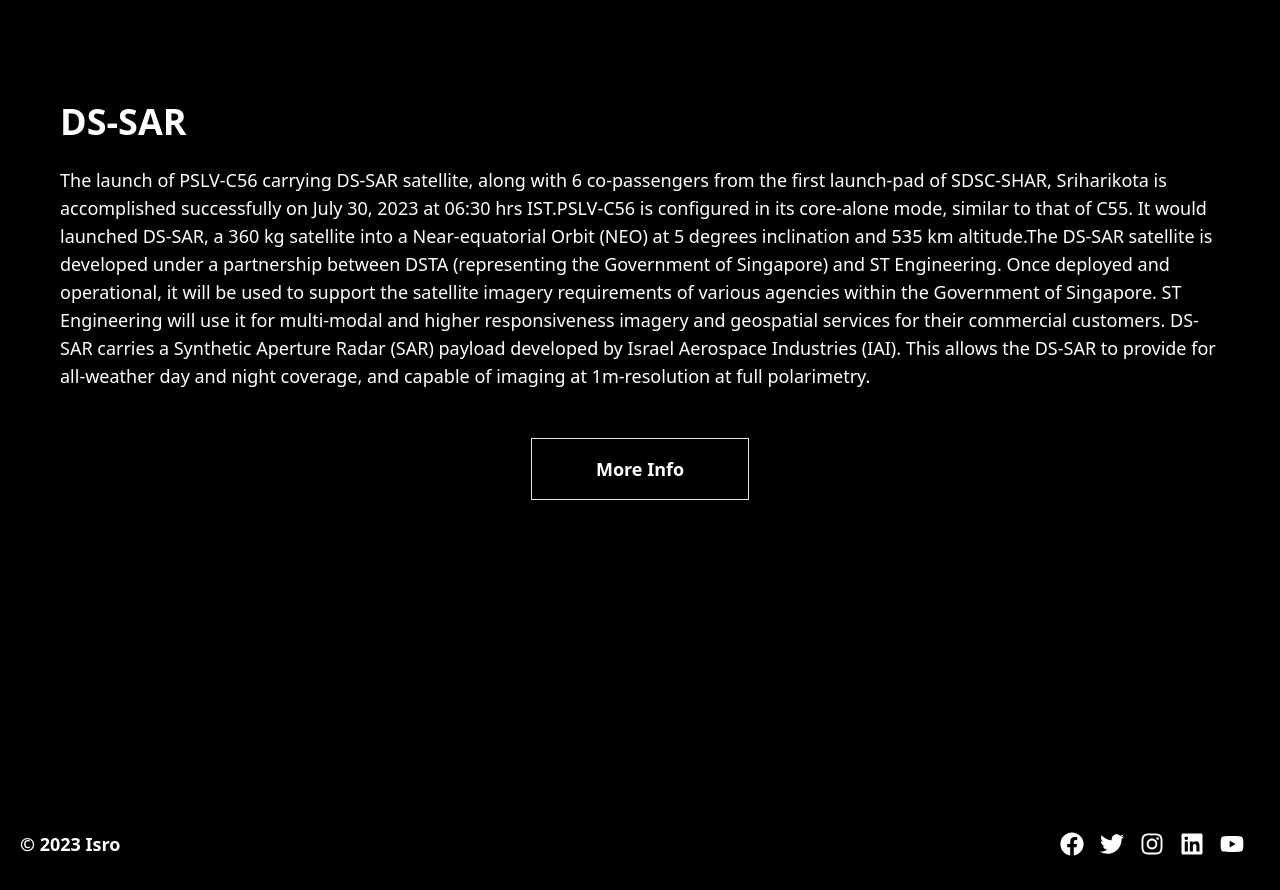
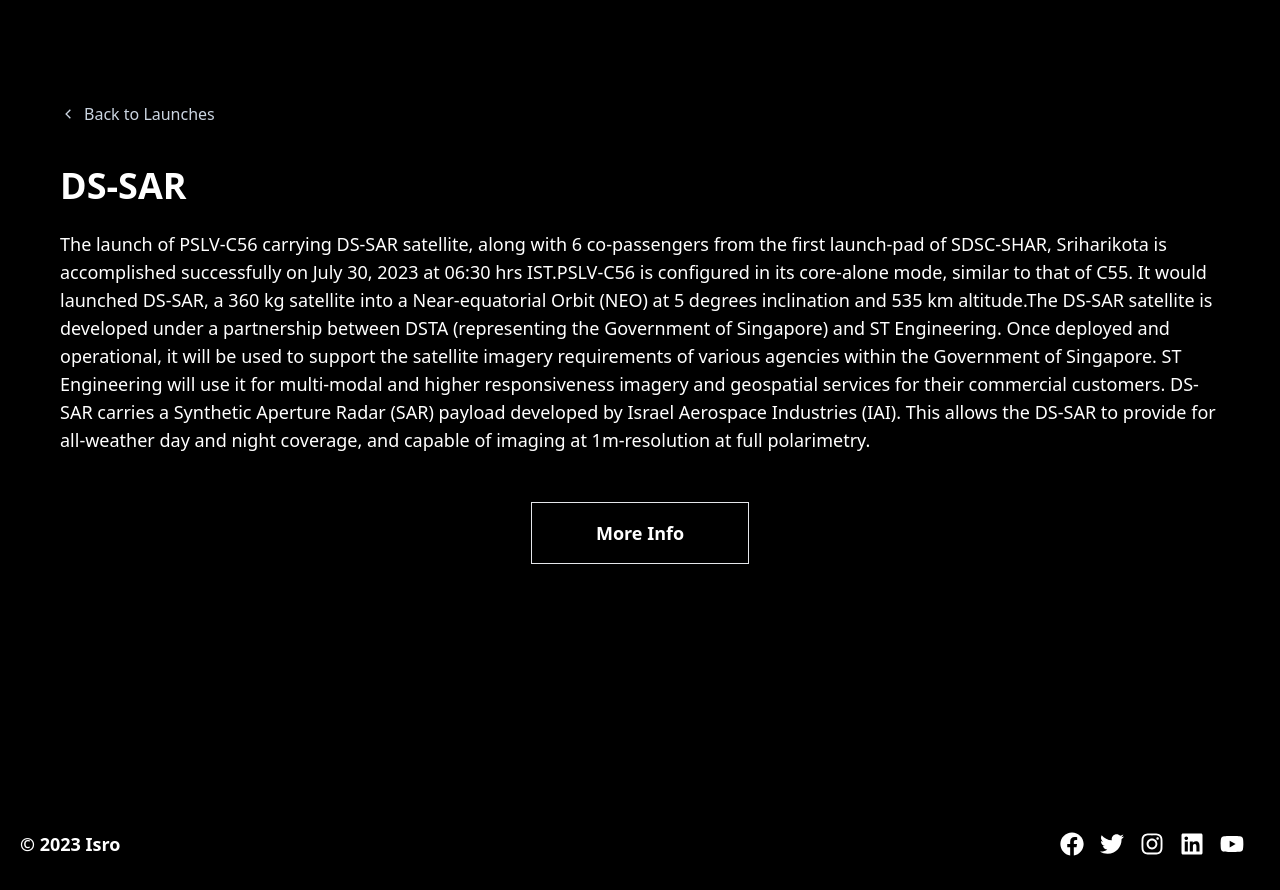
Before and after one commit to SmitDasadia/isrov2.0, a Next.js app: page /lanuches/DS-SAR in a window 1280 px wide. Shown: the part 802-1692 px from the top of the page. Built offline with nearby package versions, Linux system fonts and the light colour scheme.

Commit message:
Update Ui/Ux

```diff
--- a/components/LaunchedCompleted/Info.tsx
+++ b/components/LaunchedCompleted/Info.tsx
@@ -1,7 +1,7 @@
 import React, { FC } from "react";
 import { motion } from "framer-motion";
 import Link from "next/link";
-
+import { CgChevronLeft } from "react-icons/cg";
 interface InfoProps {
   title: string;
   description: any;
@@ -13,7 +13,11 @@
     <motion.section className="min-h-screen bg-black text-white">
       <div className="container mx-auto md:px-5 pt-16 flex flex-col items-center">
         <div className="container mx-auto p-10">
-
+          <Link href="/launches" >
+            <h3 className="text-md pb-10 cursor-pointer flex items-center text-slate-300 hover:text-white">
+              <CgChevronLeft className="mr-2" /> Back to Launches
+            </h3>
+          </Link>
 
           <h1 className="text-3xl md:text-4xl font-bold mb-4 text-white">
             {title}
@@ -27,7 +31,6 @@
             </button>
           </Link>
         </div>
-
       </div>
     </motion.section>
   );
--- a/constants/index.js
+++ b/constants/index.js
@@ -18,8 +18,8 @@
   },
   {
 
-    route: "/lunches",
-    label: "Lunches",
+    route: "/launches",
+    label: "Launches",
   },
   {
 
```
Also changed, not shown: pages/launches.tsx (renamed from pages/lunches.tsx).
